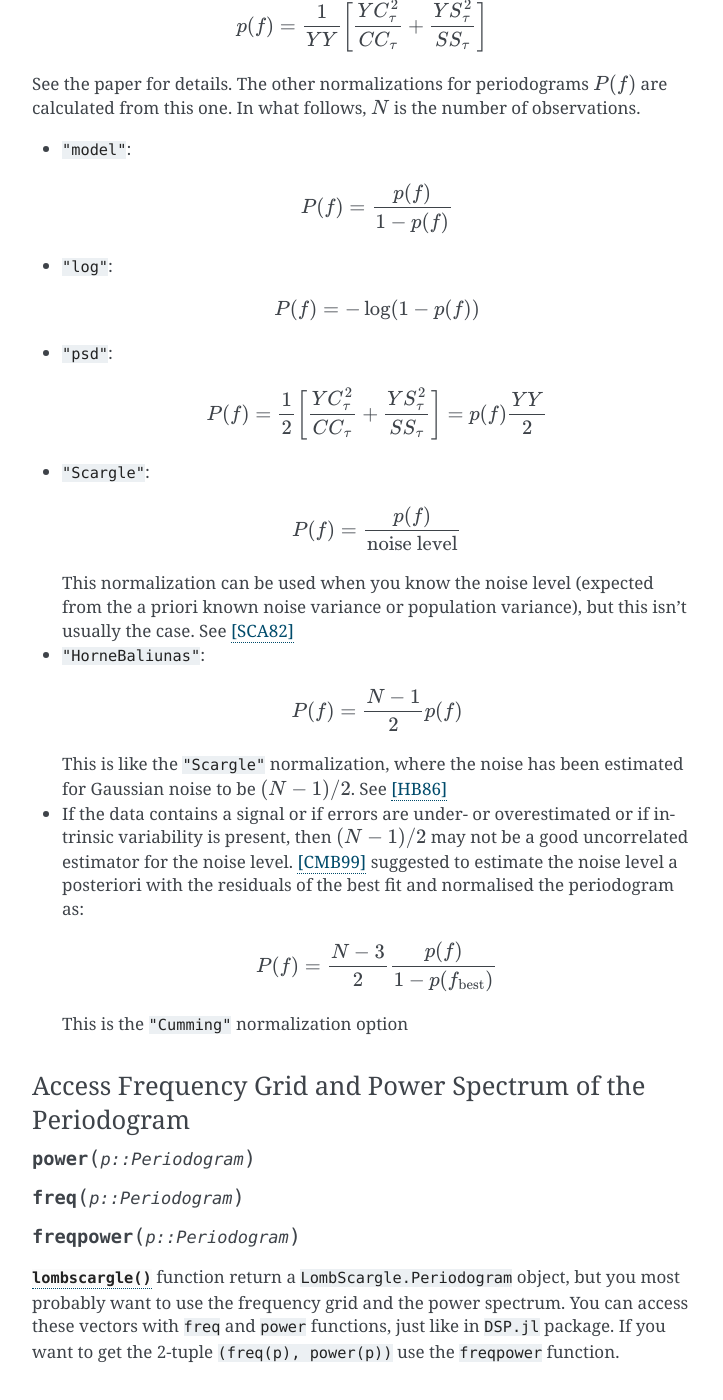
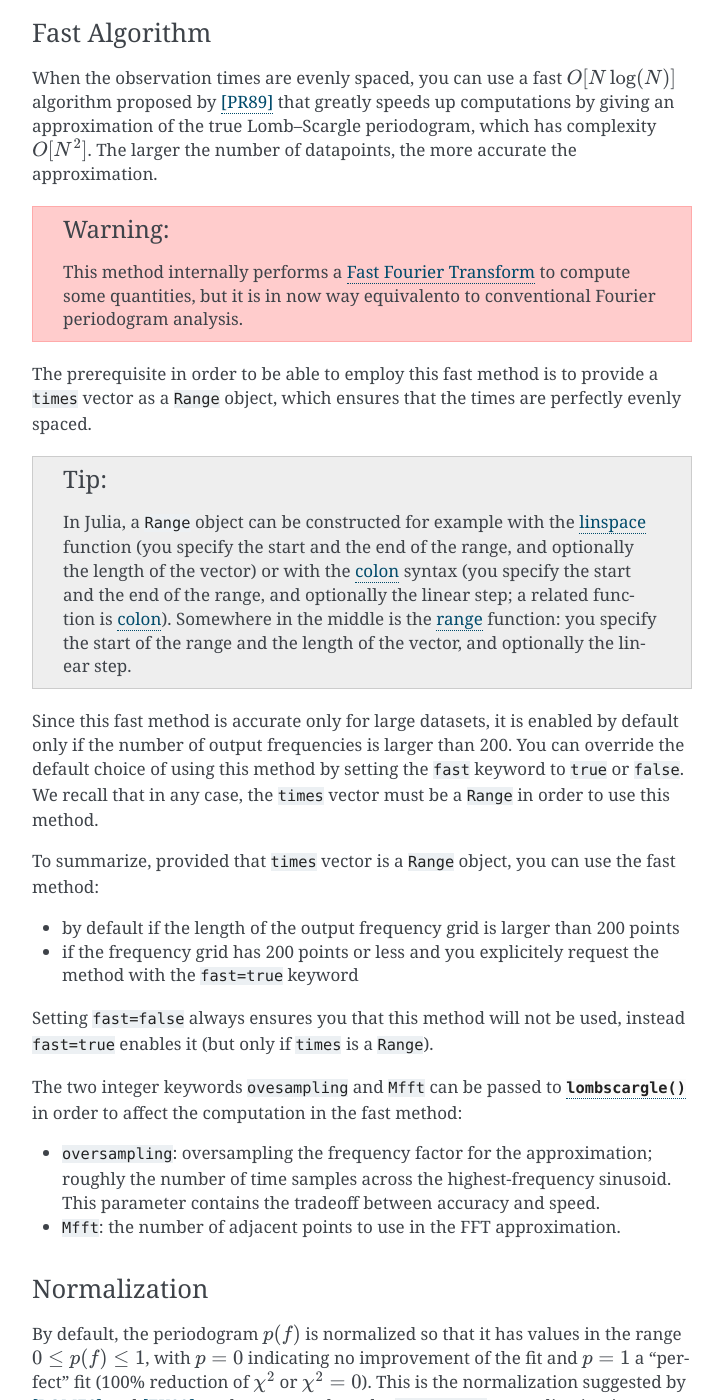
Before and after one commit to JuliaAstro/LombScargle.jl, a Sphinx documentation site: the page built from docs/index.rst, in a window 1280 px wide and 1400 px high, scrolled down 3679 px. Shown: the whole window, without its empty margins (388-1111 px from the left). Built offline with Sphinx 7.4.7, drawn with Linux system fonts in a browser that asks for light colours; some of the changed text lies outside the part shown.

Commit message:
Document new features in the manual as well

```diff
--- a/docs/index.rst
+++ b/docs/index.rst
@@ -18,6 +18,9 @@ which is a fairly common case in astronomy.
 
 The algorithm used in this package are reported in the following papers:
 
+.. [PR89] Press, W. H., Rybicki, G. B. 1989, ApJ, 338, 277 (URL:
+	  http://dx.doi.org/10.1086/167197, Bibcode:
+	  http://adsabs.harvard.edu/abs/1989ApJ...338..277P)
 .. [TOW10] Townsend, R. H. D. 2010, ApJS, 191, 247 (URL:
 	   http://dx.doi.org/10.1088/0067-0049/191/2/247, Bibcode:
 	   http://adsabs.harvard.edu/abs/2010ApJS..191..247T)
@@ -93,7 +96,11 @@ All these vectors must have the same length.  The complete syntax of
                 errors::AbstractVector{Real}=ones(signal);
                 normalization::AbstractString="standard",
                 noise_level::Real=1.0,
-                center_data::Bool=true, fit_mean::Bool=true,
+                center_data::Bool=true,
+                fit_mean::Bool=true,
+                fast::Bool=true,
+                oversampling::Integer=5,
+                Mfft::Integer=4,
                 samples_per_peak::Integer=5,
                 nyquist_factor::Integer=5,
                 minimum_frequency::Real=NaN,
@@ -150,6 +157,9 @@ The frequency grid is determined by following prescriptions given at
 https://jakevdp.github.io/blog/2015/06/13/lomb-scargle-in-python/ and
 uses the same keywords names adopted in Astropy.
 
+The keywords ``fast``, ``oversampling``, and ``Mfft`` are described in the `Fast
+Algorithm`_ section below.
+
 If the signal has uncertainties, the ``signal`` vector can also be a vector of
 ``Measurement`` objects (from `Measurements.jl
 <https://github.com/giordano/Measurements.jl>`__ package), in which case you
@@ -157,6 +167,67 @@ don’t need to pass a separate ``errors`` vector for the uncertainties of the
 signal. You can create arrays of ``Measurement`` objects with the
 ``measurement`` function, see ``Measurements.jl`` manual at
 http://measurementsjl.readthedocs.io/ for more details.
+
+Fast Algorithm
+~~~~~~~~~~~~~~
+
+When the observation times are evenly spaced, you can use a fast :math:`O[N
+\log(N)]` algorithm proposed by [PR89]_ that greatly speeds up computations by
+giving an approximation of the true Lomb–Scargle periodogram, which has
+complexity :math:`O[N^2]`.  The larger the number of datapoints, the more
+accurate the approximation.
+
+.. Warning::
+
+   This method internally performs a `Fast Fourier Transform
+   <https://en.wikipedia.org/wiki/Fast_Fourier_transform>`_ to compute some
+   quantities, but it is in now way equivalento to conventional Fourier
+   periodogram analysis.
+
+The prerequisite in order to be able to employ this fast method is to provide a
+``times`` vector as a ``Range`` object, which ensures that the times are
+perfectly evenly spaced.
+
+.. Tip::
+
+   In Julia, a ``Range`` object can be constructed for example with the
+   `linspace
+   <http://docs.julialang.org/en/stable/stdlib/arrays/#Base.linspace>`_ function
+   (you specify the start and the end of the range, and optionally the length of
+   the vector) or with the `colon
+   <http://docs.julialang.org/en/stable/stdlib/math/#Base.:>`_ syntax (you
+   specify the start and the end of the range, and optionally the linear step; a
+   related function is `colon
+   <http://docs.julialang.org/en/stable/stdlib/math/#Base.colon>`_).  Somewhere
+   in the middle is the `range
+   <http://docs.julialang.org/en/stable/stdlib/math/#Base.range>`_ function: you
+   specify the start of the range and the length of the vector, and optionally
+   the linear step.
+
+Since this fast method is accurate only for large datasets, it is enabled by
+default only if the number of output frequencies is larger than 200.  You can
+override the default choice of using this method by setting the ``fast`` keyword
+to ``true`` or ``false``.  We recall that in any case, the ``times`` vector must
+be a ``Range`` in order to use this method.
+
+To summarize, provided that ``times`` vector is a ``Range`` object, you can use
+the fast method:
+
+* by default if the length of the output frequency grid is larger than 200
+  points
+* if the frequency grid has 200 points or less and you explicitely request the
+  method with the ``fast=true`` keyword
+
+Setting ``fast=false`` always ensures you that this method will not be used,
+instead ``fast=true`` enables it (but only if ``times`` is a ``Range``).
+
+The two integer keywords ``ovesampling`` and ``Mfft`` can be passed to
+:func:`lombscargle` in order to affect the computation in the fast method:
+
+* ``oversampling``: oversampling the frequency factor for the approximation;
+  roughly the number of time samples across the highest-frequency sinusoid.
+  This parameter contains the tradeoff between accuracy and speed.
+* ``Mfft``: the number of adjacent points to use in the FFT approximation.
 
 Normalization
 ~~~~~~~~~~~~~
@@ -445,3 +516,9 @@ License
 
 The ``LombScargle.jl`` package is licensed under the MIT "Expat"
 License. The original author is Mosè Giordano.
+
+Acknowledgements
+~~~~~~~~~~~~~~~~
+
+This package greatly benefited from the implementation of the Lomb–Scargle
+periodogram in Astropy, in particular for the fast method by [PR89]_.
```
Also changed, not shown: README.md (+17 -10 lines), 1 other file.
